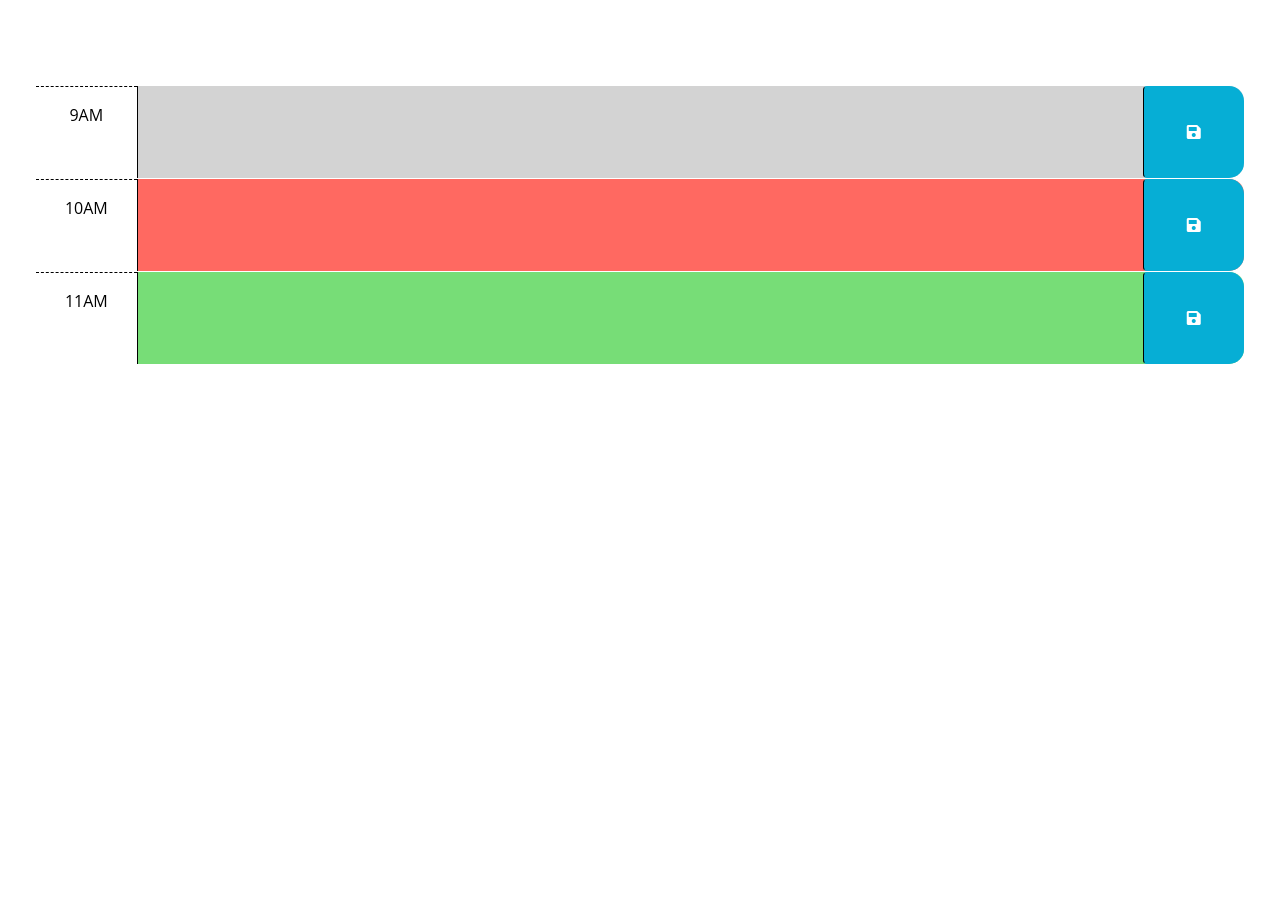
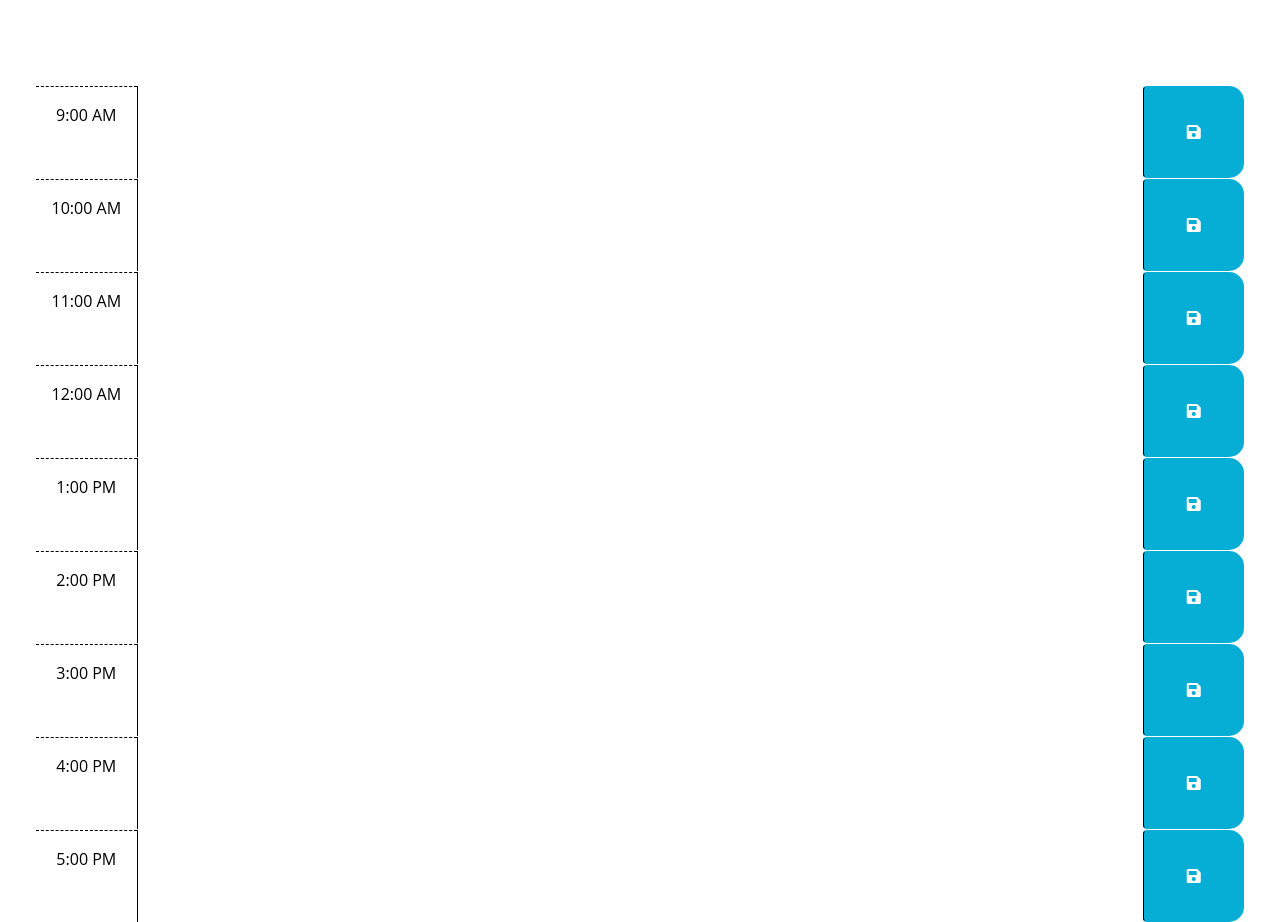
Before and after one commit to MVincent15/dailyPlanner, a plain HTML site: page index.html in a window 1280 px wide. Shown: the part 166-1088 px from the top of the page. Before the commit the page ends 800 px from the top, so only its background shows below. Drawn offline with nearby package versions, Linux system fonts and the light colour scheme.

Commit message:
added 9-5 text area/time/buttons in the HTML

```diff
--- a/index.html
+++ b/index.html
@@ -41,32 +41,78 @@
         code is implemented.
         -->
 
-      <!-- Example of a past time block. The "past" class adds a gray background color. -->
-      <div id="hour-9" class="row time-block past">
-        <div class="col-2 col-md-1 hour text-center py-3">9AM</div>
+      <div id="hour-9" class="row time-block">
+        <div class="col-2 col-md-1 hour text-center py-3">9:00 AM</div>
         <textarea class="col-8 col-md-10 description" rows="3"> </textarea>
         <button class="btn saveBtn col-2 col-md-1" aria-label="save">
           <i class="fas fa-save" aria-hidden="true"></i>
         </button>
       </div>
 
-      <!-- Example of a present time block. The "present" class adds a red background color. -->
-      <div id="hour-10" class="row time-block present">
-        <div class="col-2 col-md-1 hour text-center py-3">10AM</div>
+      <div id="hour-10" class="row time-block">
+        <div class="col-2 col-md-1 hour text-center py-3">10:00 AM</div>
         <textarea class="col-8 col-md-10 description" rows="3"> </textarea>
         <button class="btn saveBtn col-2 col-md-1" aria-label="save">
           <i class="fas fa-save" aria-hidden="true"></i>
         </button>
       </div>
 
-      <!-- Example of a future time block. The "future" class adds a green background color. -->
-      <div id="hour-11" class="row time-block future">
-        <div class="col-2 col-md-1 hour text-center py-3">11AM</div>
+      <div id="hour-11" class="row time-block">
+        <div class="col-2 col-md-1 hour text-center py-3">11:00 AM</div>
         <textarea class="col-8 col-md-10 description" rows="3"> </textarea>
         <button class="btn saveBtn col-2 col-md-1" aria-label="save">
           <i class="fas fa-save" aria-hidden="true"></i>
         </button>
       </div>
+
+      <div id="hour-12" class="row time-block">
+        <div class="col-2 col-md-1 hour text-center py-3">12:00 AM</div>
+        <textarea class="col-8 col-md-10 description" rows="3"> </textarea>
+        <button class="btn saveBtn col-2 col-md-1" aria-label="save">
+          <i class="fas fa-save" aria-hidden="true"></i>
+        </button>
+      </div>
+
+      <div id="hour-13" class="row time-block">
+        <div class="col-2 col-md-1 hour text-center py-3">1:00 PM</div>
+        <textarea class="col-8 col-md-10 description" rows="3"> </textarea>
+        <button class="btn saveBtn col-2 col-md-1" aria-label="save">
+          <i class="fas fa-save" aria-hidden="true"></i>
+        </button>
+      </div>
+
+      <div id="hour-14" class="row time-block">
+        <div class="col-2 col-md-1 hour text-center py-3">2:00 PM</div>
+        <textarea class="col-8 col-md-10 description" rows="3"> </textarea>
+        <button class="btn saveBtn col-2 col-md-1" aria-label="save">
+          <i class="fas fa-save" aria-hidden="true"></i>
+        </button>
+      </div>
+
+      <div id="hour-15" class="row time-block">
+        <div class="col-2 col-md-1 hour text-center py-3">3:00 PM</div>
+        <textarea class="col-8 col-md-10 description" rows="3"> </textarea>
+        <button class="btn saveBtn col-2 col-md-1" aria-label="save">
+          <i class="fas fa-save" aria-hidden="true"></i>
+        </button>
+      </div>
+
+      <div id="hour-16" class="row time-block">
+        <div class="col-2 col-md-1 hour text-center py-3">4:00 PM</div>
+        <textarea class="col-8 col-md-10 description" rows="3"> </textarea>
+        <button class="btn saveBtn col-2 col-md-1" aria-label="save">
+          <i class="fas fa-save" aria-hidden="true"></i>
+        </button>
+      </div>
+
+      <div id="hour-17" class="row time-block">
+        <div class="col-2 col-md-1 hour text-center py-3">5:00 PM</div>
+        <textarea class="col-8 col-md-10 description" rows="3"> </textarea>
+        <button class="btn saveBtn col-2 col-md-1" aria-label="save">
+          <i class="fas fa-save" aria-hidden="true"></i>
+        </button>
+      </div>
+
     </div>
 
     <script src="https://cdnjs.cloudflare.com/ajax/libs/jquery/3.2.1/jquery.min.js"></script>
```
